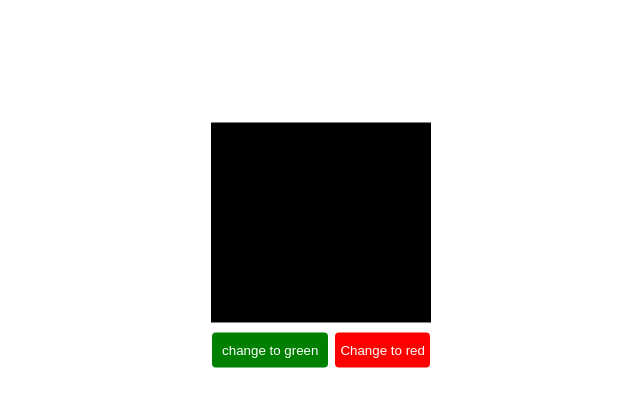
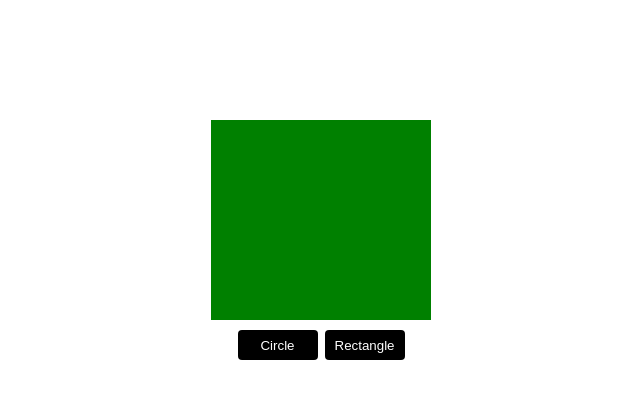
Before and after one commit to M0hamm0d/First-project, a plain HTML site: page index.html in a window 1280 px wide. Shown: the whole page, without its empty margins (319-959 px from the left). Drawn offline with Linux system fonts and the light colour scheme.

Commit message:
added two new buttons, the first one is to change it to circle while the second is to change it back to rectangle

```diff
--- a/index.html
+++ b/index.html
@@ -16,10 +16,10 @@
             justify-content: center;
             transform: translateY(50%);
         }
-        .rectangle{
+        .rectangleBox{
             width: 220px;
             height: 200px;
-            background-color: black;
+            background-color: green;
         }
         .buttons{
             width: 100%;
@@ -29,37 +29,43 @@
             gap: 7px;
             color: white;
         }
-        .red{
-            background-color: red;
+        .circle{
+            background-color: black;
             padding: 5px;
             border: none;
             color: white;
             border-radius: 4px;
+            width: 80px;
+            height: 30px;
         }
-        .green{
-            background-color: green;
+        .rectangle{
+            background-color: black;
             padding: 10px;
             border: none;
             color: white;
             border-radius: 4px;
+            width: 80px;
+            height: 30px;
+            display: flex;
+            align-items: center;
         }
     </style>
 </head>
 <body>
     <div class="div">
-        <div class="rectangle"></div>
+        <div class="rectangleBox"></div>
         <div class="buttons">
-            <button class="green" onclick="changeGreen()">change to green</button>
-        <button class="red" onclick="changeRed()">Change to red</button>
+            <button class="circle" onclick="changeToCircle()">Circle</button>
+        <button class="rectangle" onclick="changeToRectangle()">Rectangle</button>
         </div>
     </div>
     <script>
-        let rectangle = document.querySelector('.rectangle');
-        function changeGreen() {
-            rectangle.style.backgroundColor = 'green'
+        let rectangle = document.querySelector('.rectangleBox');
+        function changeToCircle() {
+            rectangle.style.borderRadius = '100%'
         };
-        function changeRed() {
-            rectangle.style.backgroundColor = 'red'
+        function changeToRectangle() {
+            rectangle.style.borderRadius = ''
         }
     </script>
 </body>
```
